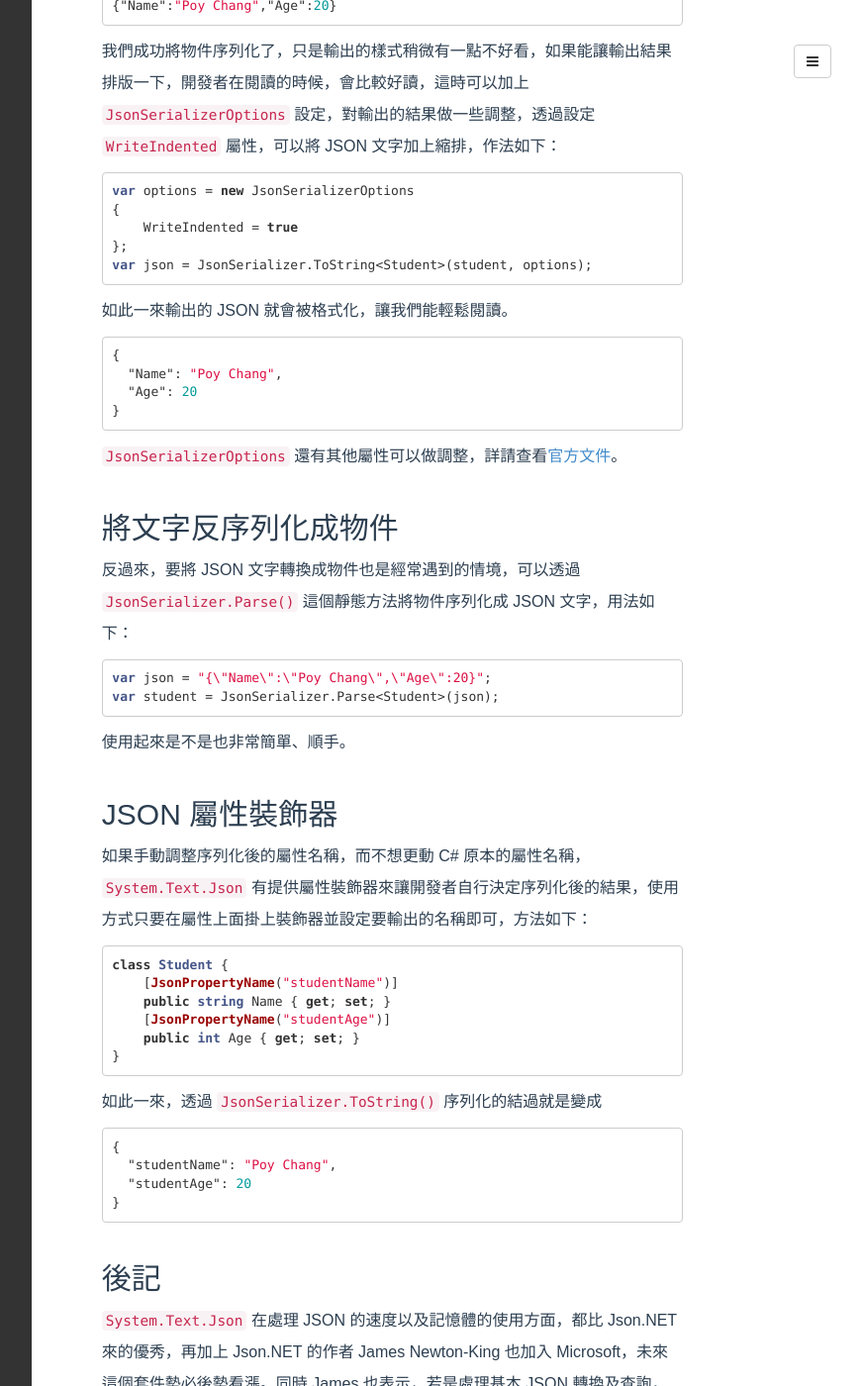
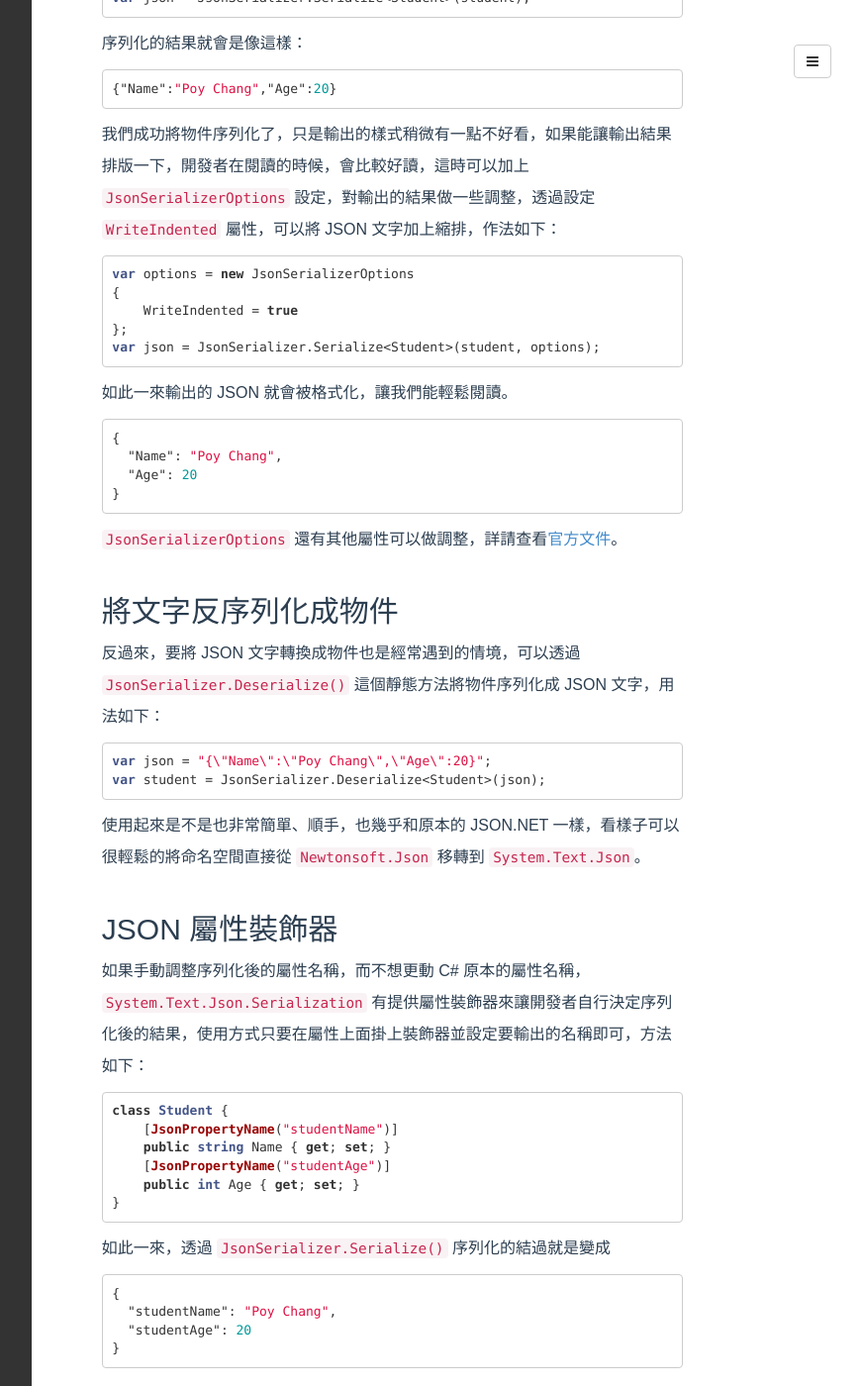
Before and after one commit to poychang/poychang.github.io, a Jekyll site: the page built from _posts/2019-06-26-using-json-serializer-with-system-text-json.md, in a window 1280 px wide and 1400 px high, scrolled down 1165 px. Shown: the whole window at 99% size, without its empty margins (395-1266 px from the left). Built offline with Jekyll 4.4.1, drawn with Linux system fonts in a browser that asks for light colours; some web fonts are replaced; comment, search, counter and statistics services are not loaded; some of the changed text lies outside the part shown.

Commit message:
alter post

````diff
--- a/_posts/2019-06-26-using-json-serializer-with-system-text-json.md
+++ b/_posts/2019-06-26-using-json-serializer-with-system-text-json.md
@@ -26,14 +28,14 @@ class Student {
 }
 ```
 
-可以透過 `JsonSerializer.ToString()` 這個靜態方法將物件序列化成 JSON 文字，用法如下：
+可以透過 `JsonSerializer.Serialize()` 這個靜態方法將物件序列化成 JSON 文字，用法如下：
 
 ```csharp
 var student = new Student {
     Name = "Poy Chang",
     Age = 20
 };
-var json = JsonSerializer.ToString<Student>(student);
+var json = JsonSerializer.Serialize<Student>(student);
 ```
 
 序列化的結果就會是像這樣：
@@ -49,7 +51,7 @@ var options = new JsonSerializerOptions
 {
     WriteIndented = true
 };
-var json = JsonSerializer.ToString<Student>(student, options);
+var json = JsonSerializer.Serialize<Student>(student, options);
 ```
 
 如此一來輸出的 JSON 就會被格式化，讓我們能輕鬆閱讀。
@@ -65,18 +67,18 @@ var json = JsonSerializer.ToString<Student>(student, options);
 
 ## 將文字反序列化成物件
 
-反過來，要將 JSON 文字轉換成物件也是經常遇到的情境，可以透過 `JsonSerializer.Parse()` 這個靜態方法將物件序列化成 JSON 文字，用法如下：
+反過來，要將 JSON 文字轉換成物件也是經常遇到的情境，可以透過 `JsonSerializer.Deserialize()` 這個靜態方法將物件序列化成 JSON 文字，用法如下：
 
 ```csharp
 var json = "{\"Name\":\"Poy Chang\",\"Age\":20}";
-var student = JsonSerializer.Parse<Student>(json);
+var student = JsonSerializer.Deserialize<Student>(json);
 ```
 
-使用起來是不是也非常簡單、順手。
+使用起來是不是也非常簡單、順手，也幾乎和原本的 JSON.NET 一樣，看樣子可以很輕鬆的將命名空間直接從 `Newtonsoft.Json` 移轉到 `System.Text.Json`。
 
 ## JSON 屬性裝飾器
 
-如果手動調整序列化後的屬性名稱，而不想更動 C# 原本的屬性名稱，`System.Text.Json` 有提供屬性裝飾器來讓開發者自行決定序列化後的結果，使用方式只要在屬性上面掛上裝飾器並設定要輸出的名稱即可，方法如下：
+如果手動調整序列化後的屬性名稱，而不想更動 C# 原本的屬性名稱，`System.Text.Json.Serialization` 有提供屬性裝飾器來讓開發者自行決定序列化後的結果，使用方式只要在屬性上面掛上裝飾器並設定要輸出的名稱即可，方法如下：
 
 ```csharp
 class Student {
@@ -87,7 +89,7 @@ class Student {
 }
 ```
 
-如此一來，透過 `JsonSerializer.ToString()` 序列化的結過就是變成
+如此一來，透過 `JsonSerializer.Serialize()` 序列化的結過就是變成
 
 ```json
 {
````
Also changed, not shown: other parts of _posts/2019-06-26-using-json-serializer-with-system-text-json.md (+2 -0 lines).
